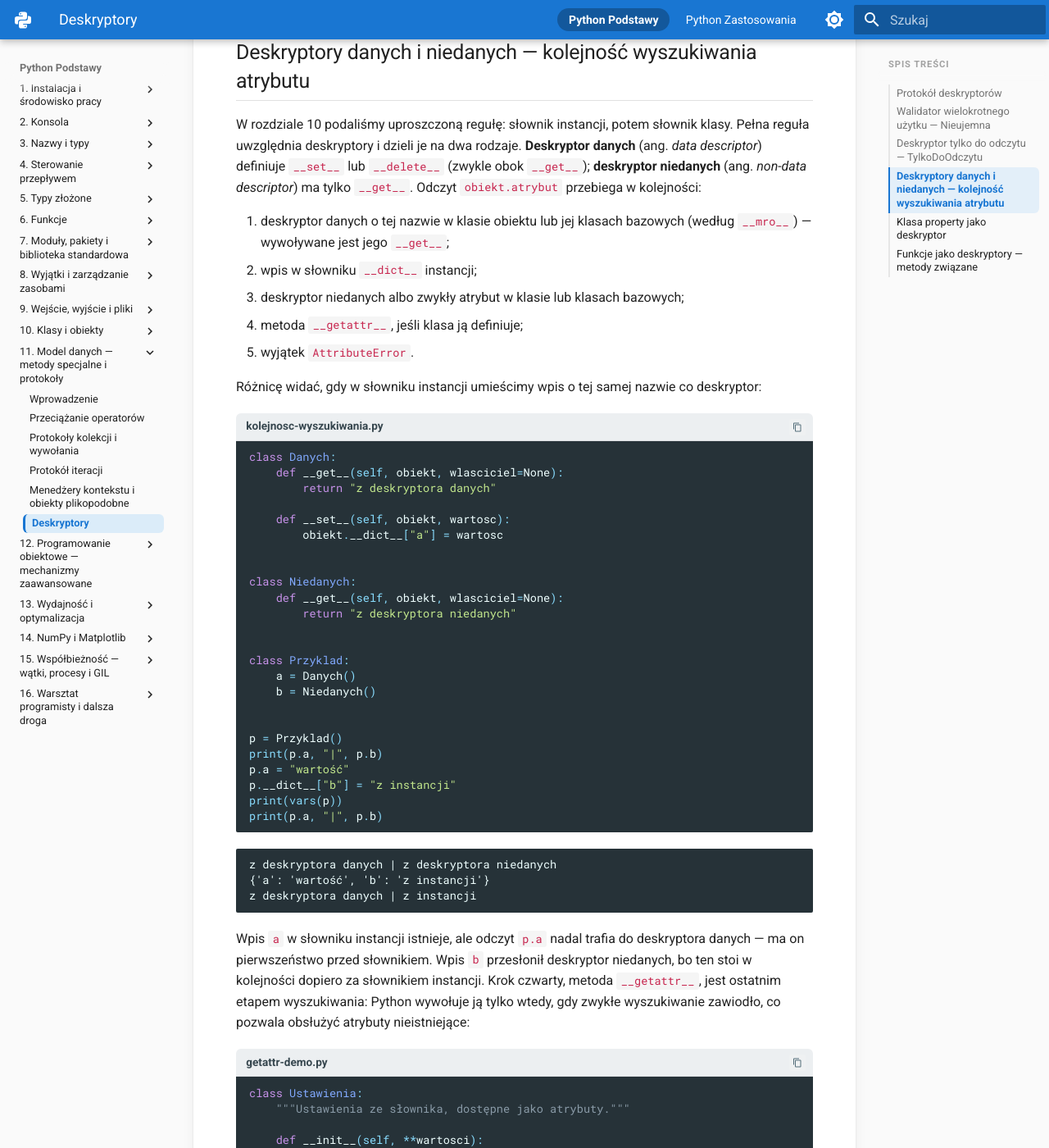
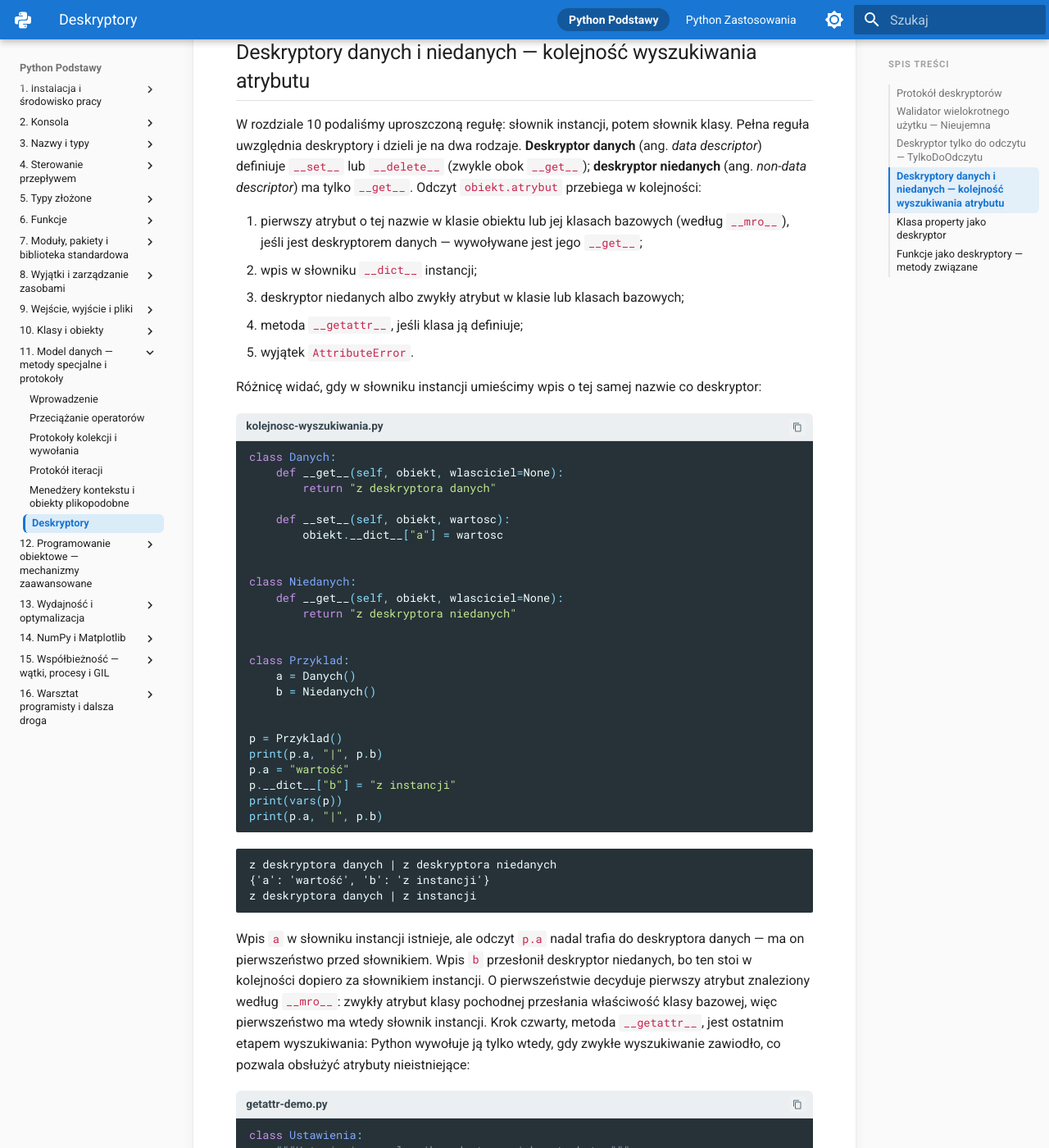
Before and after one commit to witoldprzygoda/python-notatki, an MkDocs documentation site: the page built from docs/11-model-danych/deskryptory.md, in a window 1280 px wide and 1400 px high, scrolled down 4138 px. Shown: the whole window at 82% size. Built offline with MkDocs 1.6.1 and Material for MkDocs 9.7.7, drawn with Linux system fonts in a browser that asks for light colours.

Commit message:
State step 1 of attribute lookup as the first match in the MRO
Lookup takes the first attribute of the name found along __mro__ and uses
it as a data descriptor only if it is one, so an ordinary class attribute
in a subclass hides a base-class property and the instance dictionary wins.
Checked on CPython 3.14.8; matches object_getattribute() in the Descriptor
Guide (docs.python.org, 16 X 2026).

Co-Authored-By: Claude Opus 5.5 <noreply@anthropic.com>

````diff
--- a/docs/11-model-danych/deskryptory.md
+++ b/docs/11-model-danych/deskryptory.md
@@ -166,7 +166,7 @@ AttributeError: atrybut 'wersja' jest tylko do odczytu
 
 W rozdziale 10 podaliśmy uproszczoną regułę: słownik instancji, potem słownik klasy. Pełna reguła uwzględnia deskryptory i dzieli je na dwa rodzaje. **Deskryptor danych** (ang. *data descriptor*) definiuje `__set__` lub `__delete__` (zwykle obok `__get__`); **deskryptor niedanych** (ang. *non-data descriptor*) ma tylko `__get__`. Odczyt `obiekt.atrybut` przebiega w kolejności:
 
-1. deskryptor danych o tej nazwie w klasie obiektu lub jej klasach bazowych (według `__mro__`) — wywoływane jest jego `__get__`;
+1. pierwszy atrybut o tej nazwie w klasie obiektu lub jej klasach bazowych (według `__mro__`), jeśli jest deskryptorem danych — wywoływane jest jego `__get__`;
 2. wpis w słowniku `__dict__` instancji;
 3. deskryptor niedanych albo zwykły atrybut w klasie lub klasach bazowych;
 4. metoda `__getattr__`, jeśli klasa ją definiuje;
@@ -207,7 +207,7 @@ z deskryptora danych | z deskryptora niedanych
 z deskryptora danych | z instancji
 ```
 
-Wpis `a` w słowniku instancji istnieje, ale odczyt `p.a` nadal trafia do deskryptora danych — ma on pierwszeństwo przed słownikiem. Wpis `b` przesłonił deskryptor niedanych, bo ten stoi w kolejności dopiero za słownikiem instancji. Krok czwarty, metoda `__getattr__`, jest ostatnim etapem wyszukiwania: Python wywołuje ją tylko wtedy, gdy zwykłe wyszukiwanie zawiodło, co pozwala obsłużyć atrybuty nieistniejące:
+Wpis `a` w słowniku instancji istnieje, ale odczyt `p.a` nadal trafia do deskryptora danych — ma on pierwszeństwo przed słownikiem. Wpis `b` przesłonił deskryptor niedanych, bo ten stoi w kolejności dopiero za słownikiem instancji. O pierwszeństwie decyduje pierwszy atrybut znaleziony według `__mro__`: zwykły atrybut klasy pochodnej przesłania właściwość klasy bazowej, więc pierwszeństwo ma wtedy słownik instancji. Krok czwarty, metoda `__getattr__`, jest ostatnim etapem wyszukiwania: Python wywołuje ją tylko wtedy, gdy zwykłe wyszukiwanie zawiodło, co pozwala obsłużyć atrybuty nieistniejące:
 
 ```python title="getattr-demo.py"
 class Ustawienia:
````
